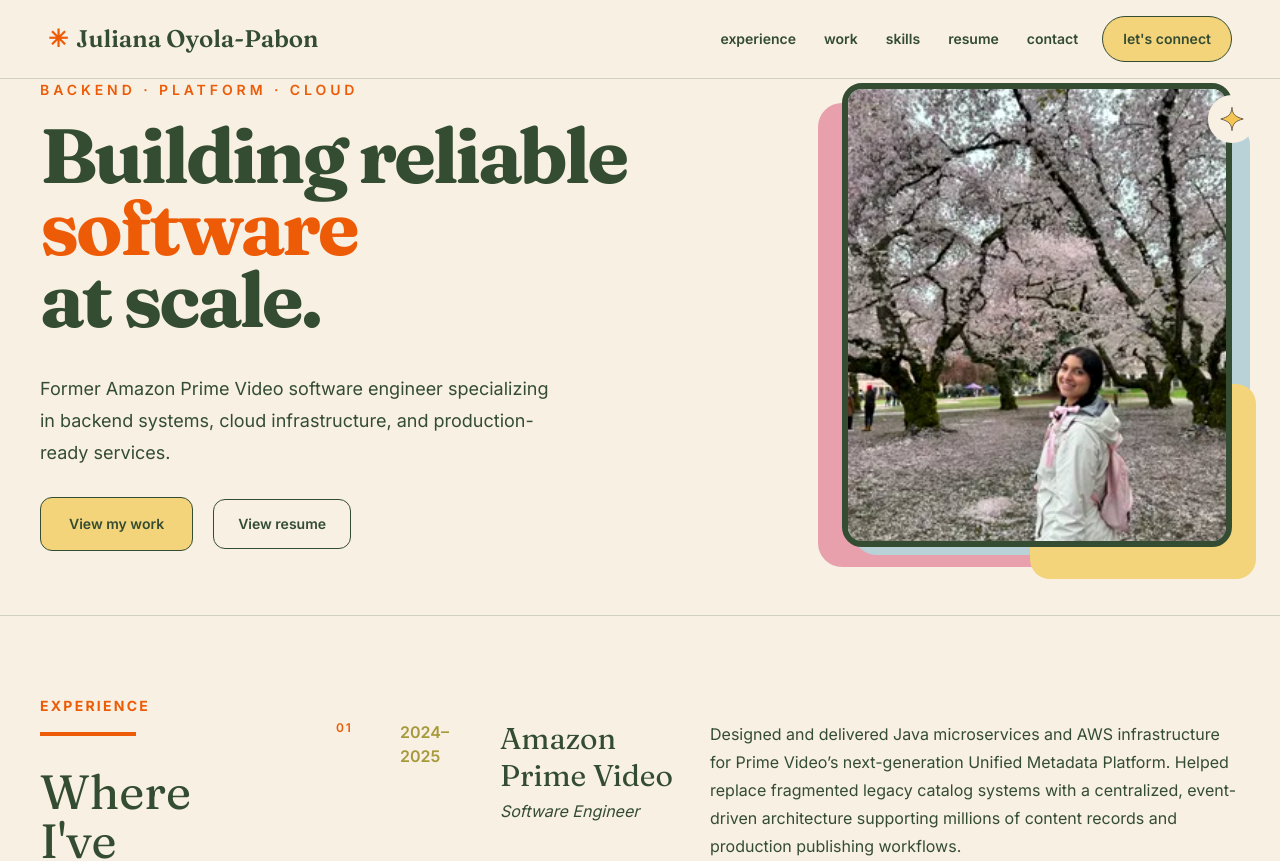
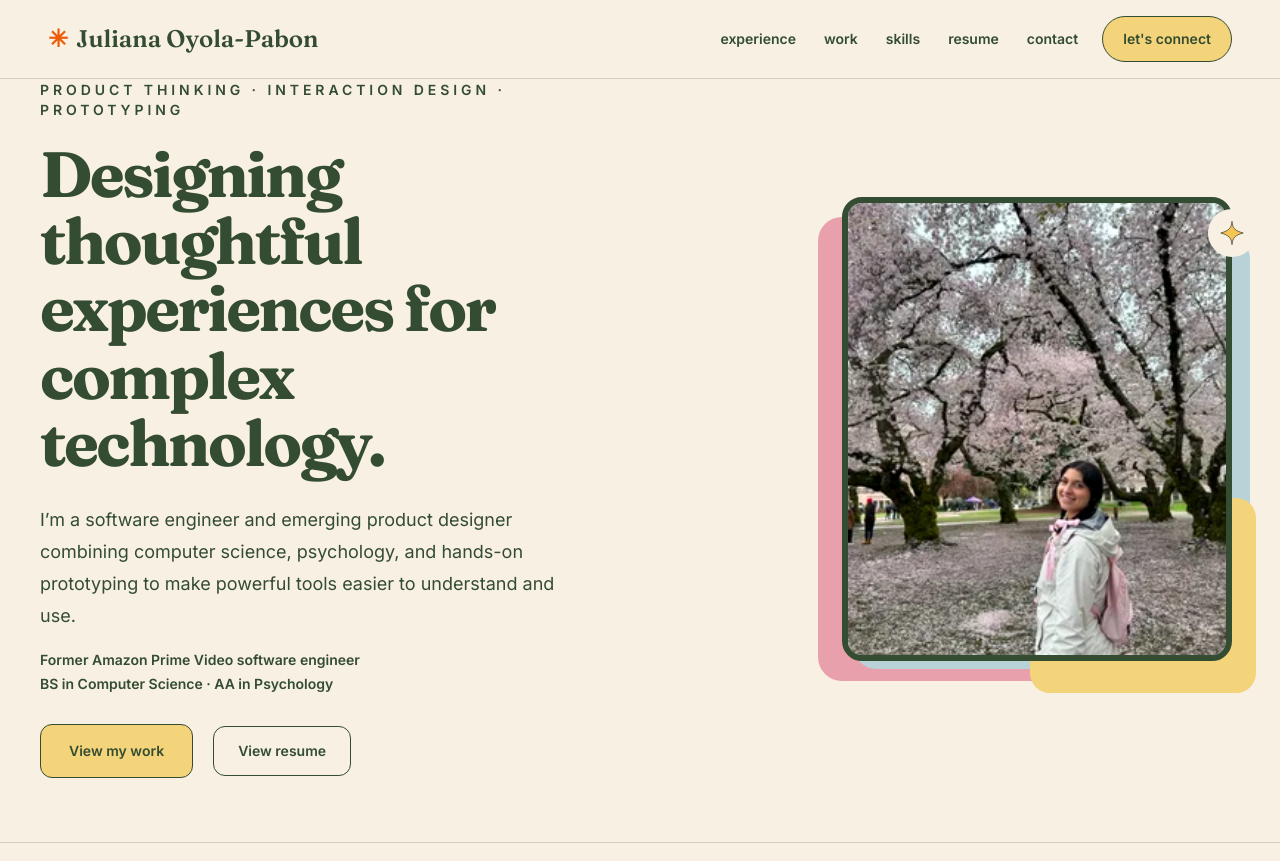
Before and after one commit to julsoyola/juliana-portfolio, a Next.js app in the folder portfolio/: page / in a window 1280 px wide. Shown: the top 861 px of the page. Built offline with nearby package versions, Linux system fonts and the light colour scheme.

Commit message:
Introduce product design and engineering background

```diff
--- a/portfolio/app/layout.tsx
+++ b/portfolio/app/layout.tsx
@@ -15,9 +15,9 @@ const fraunces = Fraunces({
 });
 
 export const metadata: Metadata = {
-  title: "Juliana Oyola-Pabon | Software Engineer",
+  title: "Juliana Oyola-Pabon | Product Design & Engineering",
   description:
-    "Software engineer specializing in backend systems, cloud infrastructure, and thoughtful product development.",
+    "Software engineer and emerging product designer combining computer science, psychology, and technical prototyping. Explore case studies and Amazon Prime Video engineering experience.",
 };
 
 export default function RootLayout({
--- a/portfolio/components/Footer.tsx
+++ b/portfolio/components/Footer.tsx
@@ -7,7 +7,7 @@ export default function Footer() {
       <div className="relative z-10 mx-auto grid max-w-7xl gap-8 rounded-[24px] bg-[var(--forest)] px-6 py-9 text-[var(--paper)] sm:px-10 lg:grid-cols-[0.3fr_0.45fr_0.25fr] lg:items-center lg:gap-10 lg:py-10">
         <div>
           <h2 className="font-display text-5xl leading-tight text-[var(--paper)] sm:text-6xl">
-            Let's Connect.
+            Let&apos;s Connect.
           </h2>
 
           <div className="mt-4 h-1 w-24 bg-[var(--terracotta)]" />
@@ -17,9 +17,9 @@ export default function Footer() {
         </div>
 
         <p className="max-w-2xl text-lg leading-8 text-[var(--paper)]/85">
-          I'm currently seeking software engineering opportunities where I can build
-          reliable systems, grow alongside talented teams, and solve meaningful
-          technical problems.
+          I’m interested in product design, UX, and software engineering
+          opportunities where I can connect thoughtful interactions with
+          reliable implementation.
         </p>
 
         <div className="flex flex-col items-stretch gap-3 lg:ml-auto lg:w-36">
--- a/portfolio/components/Hero.tsx
+++ b/portfolio/components/Hero.tsx
@@ -6,27 +6,28 @@ export default function Hero() {
     <section className="relative overflow-hidden bg-[var(--paper)]">
       <div className="mx-auto grid max-w-7xl gap-8 px-6 pb-14 pt-24 md:px-8 lg:grid-cols-[1.15fr_0.85fr] lg:items-center lg:gap-10 lg:px-10 lg:pb-16 lg:pt-20">
         <div className="relative z-20 max-w-[600px]">
-          <p className="mb-5 text-sm font-semibold uppercase tracking-[0.28em] text-[var(--terracotta)]">
-            Backend · Platform · Cloud
+          <p className="mb-5 text-sm font-semibold uppercase tracking-[0.28em] text-[var(--forest)]">
+            Product thinking · Interaction design · Prototyping
           </p>
 
-          <h1 className="font-display text-[3.75rem] font-bold leading-[0.94] tracking-[-0.04em] text-[var(--forest)] sm:text-[4.5rem] lg:text-[clamp(4rem,6vw,5rem)]">
-            Building reliable
-            <br />
-            <span className="text-[var(--terracotta)]">software</span>
-            <br />
-            at scale.
+          <h1 className="font-display text-[2.8rem] font-bold leading-[1.05] tracking-[-0.04em] text-[var(--forest)] sm:text-[3.5rem] lg:text-[4rem]">
+            Designing thoughtful experiences for complex technology.
           </h1>
 
-          <p className="mt-9 max-w-[520px] text-lg leading-8 text-[var(--text)]">
-            Former Amazon Prime Video software engineer specializing in backend
-            systems, cloud infrastructure, and production-ready services.
+          <p className="mt-7 max-w-[520px] text-lg leading-8 text-[var(--text)]">
+            I’m a software engineer and emerging product designer combining
+            computer science, psychology, and hands-on prototyping to make
+            powerful tools easier to understand and use.
+          </p>
+          <p className="mt-4 text-sm font-semibold leading-6 text-[var(--forest)]">
+            Former Amazon Prime Video software engineer<br />
+            BS in Computer Science · AA in Psychology
           </p>
 
           <div className="mt-7 flex flex-wrap items-center gap-5">
             <a
               href="#work"
-              className="rounded-[12px] border border-[var(--forest)] bg-[var(--mustard)] px-7 py-4 text-sm font-semibold text-[var(--text)] transition duration-200 hover:bg-[var(--terracotta)] hover:text-[var(--paper)]"
+              className="rounded-[12px] border border-[var(--forest)] bg-[var(--mustard)] px-7 py-4 text-sm font-semibold text-[var(--text)] transition duration-200 hover:bg-[var(--forest)] hover:text-[var(--paper)]"
             >
               View my work
             </a>
@@ -56,7 +57,7 @@ export default function Hero() {
                   fill
                   priority
                   sizes="(max-width: 1023px) 80vw, 390px"
-                  className="object-cover object-[50%_45%] saturate-[1.15] contrast-[1.03] transition duration-500 hover:scale-[1.025]"
+                  className="object-cover object-[50%_45%] saturate-[1.15] contrast-[1.03] transition duration-500 hover:scale-[1.025] motion-reduce:transform-none motion-reduce:transition-none"
                 />
               </div>
 
```
